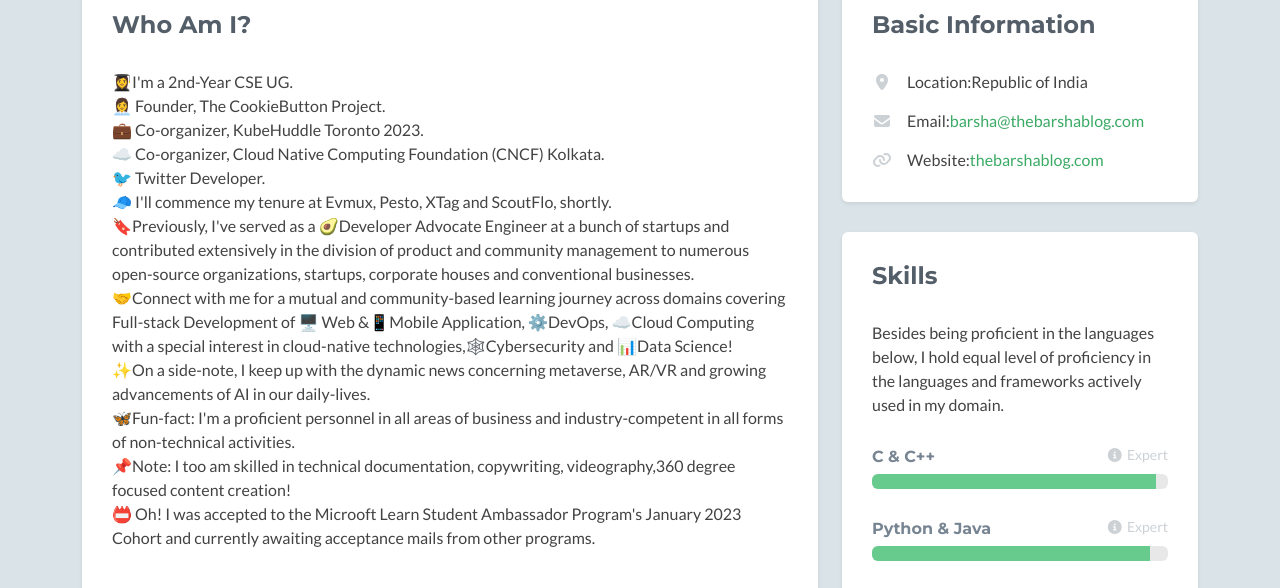
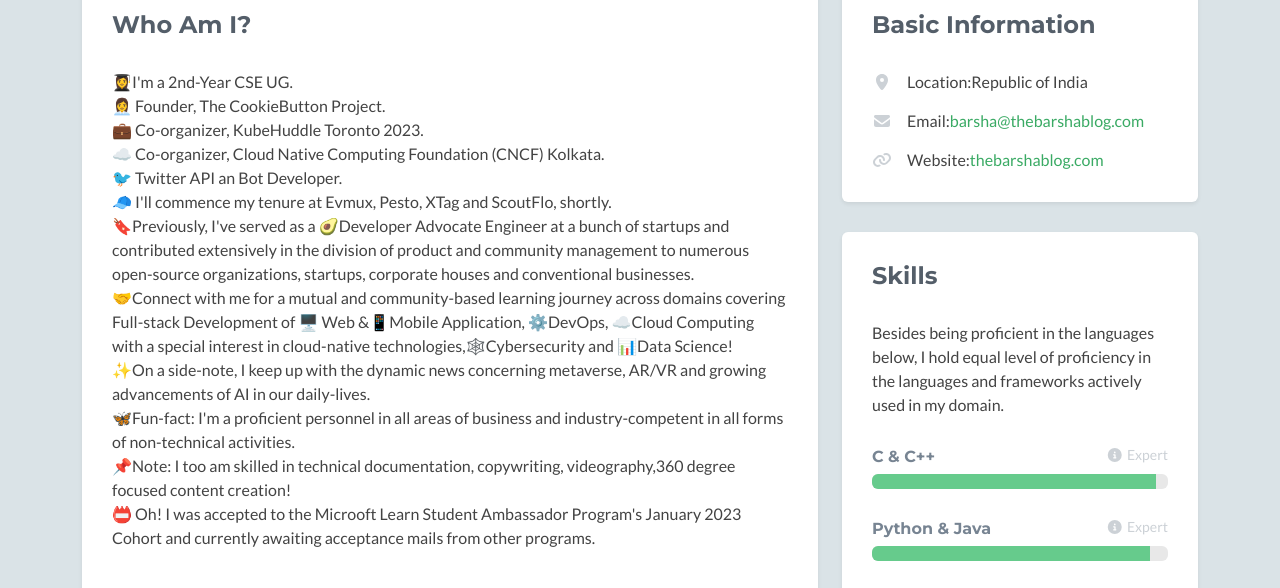
Before and after one commit to thebarshablog/thebarshablog.github.io, a plain HTML site: page index.html in a window 1280 px wide. Shown: the part 342-930 px from the top of the page. Drawn offline with nearby package versions, Linux system fonts and the light colour scheme; no server answers; a script that the page names is missing; some icons are missing.

Commit message:
Update index.html

```diff
--- a/index.html
+++ b/index.html
@@ -77,7 +77,7 @@
 
 ☁️ Co-organizer, Cloud Native Computing Foundation (CNCF) Kolkata.<br>
 
-🐦 Twitter Developer.<br>
+🐦 Twitter API an Bot Developer.<br>
 
 🧢 I'll commence my tenure at Evmux, Pesto, XTag and ScoutFlo, shortly.<br>
 
```
